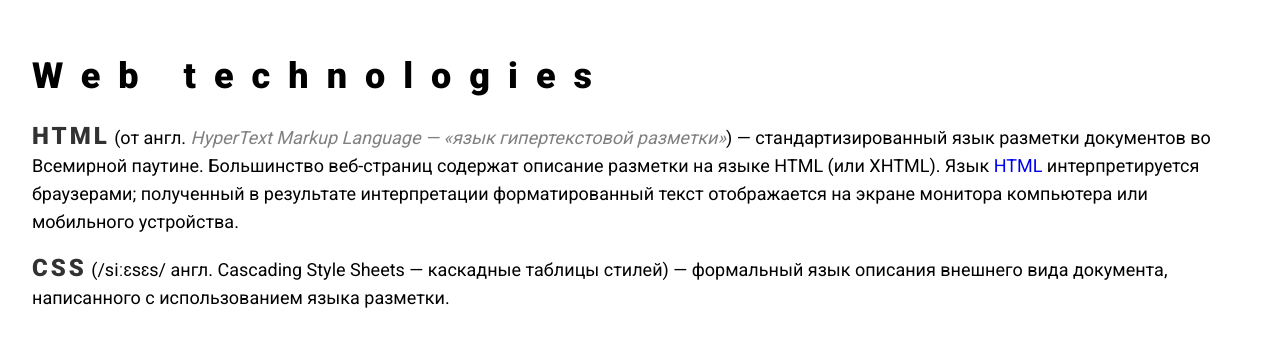
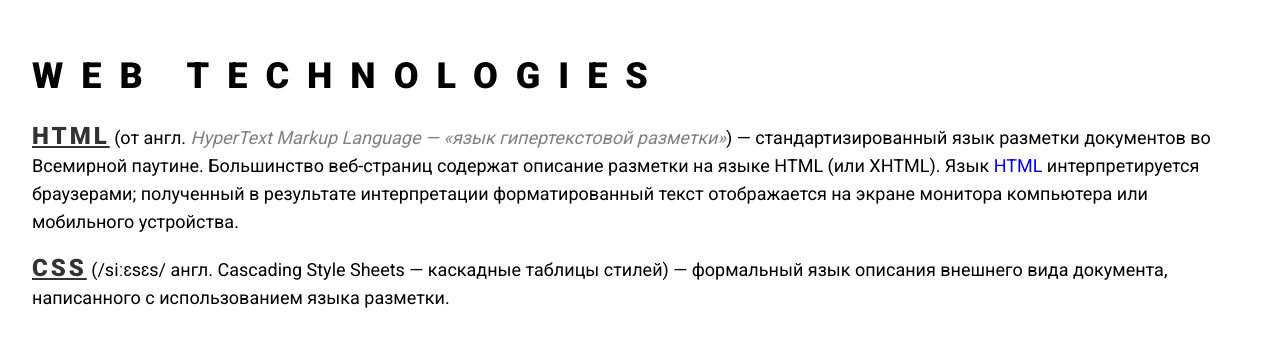
Before and after one commit to kodershved/FRONTEND, a plain HTML site: page index.html in a window 1280 px wide. Drawn offline with nearby package versions, Linux system fonts and the light colour scheme.

Commit message:
Update style.css

```diff
--- a/style.css
+++ b/style.css
@@ -6,6 +6,7 @@ html {
 
 h1 {
   letter-spacing: 18px;
+  text-transform: uppercase;
 }
 
 p {
@@ -17,6 +18,7 @@ p {
   letter-spacing: 3px;
   font-size: 24px;
   opacity: 80%;
+  text-decoration: underline;
 }
 a {
   text-decoration: none;
```
